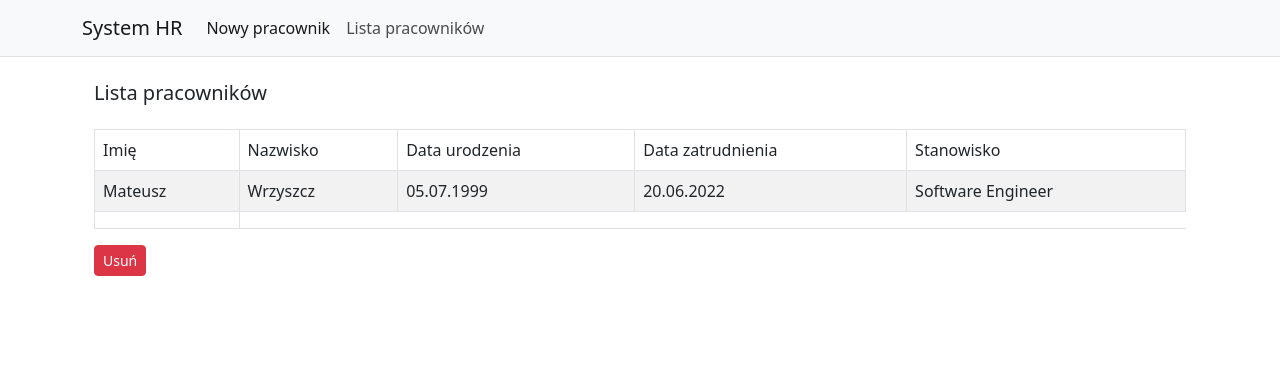
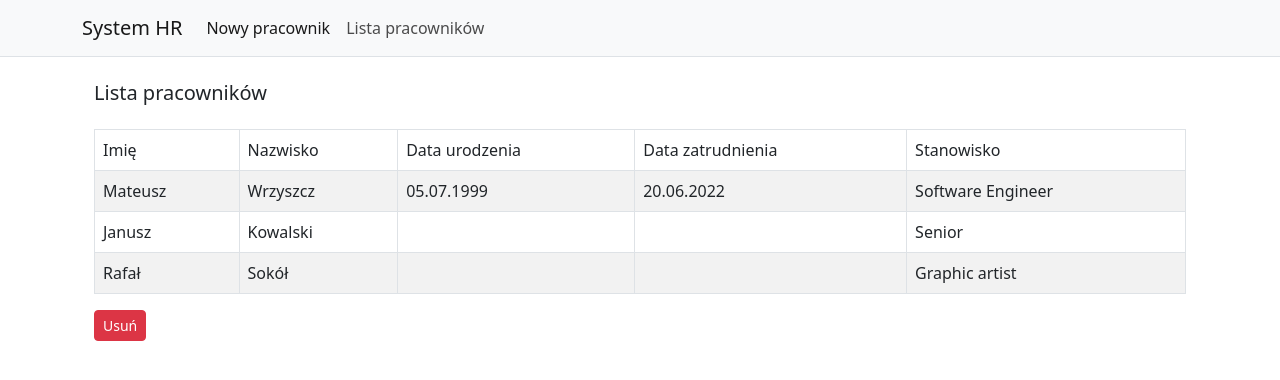
Before and after one commit to MateuszWrz/systemHR, an Angular app: page / in a window 1280 px wide. Both pictures are taken after a click on the link "Lista pracowników". Shown: the top 380 px of the page. Built offline with nearby package versions, Linux system fonts and the light colour scheme.

Commit message:
add function to add new employees

```diff
--- a/src/app/employees/employee-add/employee-add.component.html
+++ b/src/app/employees/employee-add/employee-add.component.html
@@ -4,32 +4,31 @@
     </div>
     <div class="col-md-6 mb-3 mt-2">
         <label for="floatingSelect">Imię</label>
-        <input type="text" class="form-control" id="floatingInput" placeholder="Imię">
+        <input type="text" class="form-control" id="floatingInput" placeholder="Imię" #nameEmployee>
 
     </div>
     <div class="col-md-6 mb-3">
         <label for="floatingSelect">Nazwisko</label>
-        <input type="text" class="form-control" id="floatingInput" placeholder="Nazwisko">
+        <input type="text" class="form-control" id="floatingInput" placeholder="Nazwisko" #surnameEmployee>
     </div>
     <div class="col-md-6 mb-3">
         <label for="floatingSelect">Data urodzenia</label>
-        <input class="form-control" id="floatingInput" placeholder="Data urodzenia">
+        <input class="form-control" id="floatingInput" placeholder="Data urodzenia" #birthEmployee>
 
     </div>
     <div class="col-md-6 mb-3">
         <label for="floatingSelect">Data zatrudnienia</label>
-        <input class="form-control" id="floatingInput" placeholder="Data zatrudnienia">
+        <input class="form-control" id="floatingInput" placeholder="Data zatrudnienia" #employmentEmployee>
 
     </div>
     <div class="col-md-6 mb-3">
         <label for="floatingSelect">Stanowisko</label>
-        <select class="form-select" id="floatingSelect" aria-label="Floating label select example">
+        <select class="form-select" id="floatingSelect" aria-label="Floating label select example" #contractEmployee>
             <option selected> Wybierz stanowisko</option>
             <option value="1">One</option>
             <option value="2">Two</option>
             <option value="3">Three</option>
         </select>
-
     </div>
     <div class="d-grid gap-2 d-md-flex">
         <button type="button" class="btn btn-success btn-sm" (click)="onAddEmployee()">Dodaj</button>
--- a/src/app/employees/employee-add/employee-add.component.ts
+++ b/src/app/employees/employee-add/employee-add.component.ts
@@ -1,13 +1,37 @@
-import { Component, OnInit } from '@angular/core';
+import { Component, OnInit, Input, ViewChild, ElementRef } from '@angular/core';
+import { Employee } from 'src/app/models/employee.model';
+import { EmployeeService } from 'src/app/services/employee.service';
 
 @Component({
   selector: 'app-employee-add',
   templateUrl: './employee-add.component.html',
   styleUrls: ['./employee-add.component.css'],
+  providers: [EmployeeService],
 })
 export class EmployeeAddComponent implements OnInit {
-  constructor() {}
+  @Input() employee: Employee[];
+  @ViewChild('nameEmployee') nameInputRef: ElementRef;
+  @ViewChild('surnameEmployee') surnameInputRef: ElementRef;
+  @ViewChild('birthEmployee') birthInputRef: ElementRef;
+  @ViewChild('employmentEmployee') employmentInputRef: ElementRef;
+  @ViewChild('contractEmployee') contractInputRef: ElementRef;
+  constructor(private employeeService: EmployeeService) {}
 
-  ngOnInit(): void {}
-  onAddEmployee() {}
+  ngOnInit() {}
+  onAddEmployee() {
+    const empName = this.nameInputRef.nativeElement.value;
+    const empSurname = this.surnameInputRef.nativeElement.value;
+    const empBirth = this.birthInputRef.nativeElement.value;
+    const empEmployment = this.employmentInputRef.nativeElement.value;
+    const empContract = this.contractInputRef.nativeElement.value;
+    const newEmployee = new Employee(
+      empName,
+      empSurname,
+      empBirth,
+      empEmployment,
+      empContract
+    );
+    this.employeeService.addEmployee(newEmployee);
+    console.log(newEmployee);
+  }
 }
--- a/src/app/employees/employees-list/employees-list.component.html
+++ b/src/app/employees/employees-list/employees-list.component.html
@@ -5,7 +5,7 @@
     <div class="table-wrapper mt-4">
         <table class="table table-striped table-bordered">
             <thead>
-                <tr *ngFor="let employeeEl of employees">
+                <tr>
                     <td>Imię</td>
                     <td>Nazwisko</td>
                     <td>Data urodzenia</td>
@@ -21,8 +21,12 @@
                     <td>20.06.2022</td>
                     <td>Software Engineer</td>
                 </tr>
-                <tr>
-                    <td></td>
+                <tr *ngFor="let employeeEl of employee">
+                    <td>{{employeeEl.name}}</td>
+                    <td>{{employeeEl.surname}}</td>
+                    <td>{{employeeEl.dateOfBirth}}</td>
+                    <td>{{employeeEl.dateOfEmployment}}</td>
+                    <td>{{employeeEl.contract}}</td>
                 </tr>
             </tbody>
         </table>
--- a/src/app/employees/employees-list/employees-list.component.ts
+++ b/src/app/employees/employees-list/employees-list.component.ts
@@ -9,11 +9,11 @@ import { EmployeeService } from 'src/app/services/employee.service';
   providers: [EmployeeService],
 })
 export class EmployeesListComponent implements OnInit {
-  employees: Employee[];
-  constructor(employeeService: EmployeeService) {
-    this.employees = employeeService.getEmployees();
-    console.log(employeeService);
+  employee: Employee[];
+  constructor(private employeeService: EmployeeService) {}
+
+  ngOnInit() {
+    this.employee = this.employeeService.getEmployees();
+    console.log(this.employee);
   }
-
-  ngOnInit() {}
 }
--- a/src/app/header/header.component.ts
+++ b/src/app/header/header.component.ts
@@ -7,7 +7,6 @@ import { Component, EventEmitter, OnInit, Output } from '@angular/core';
 })
 export class HeaderComponent implements OnInit {
   @Output() featureSelected = new EventEmitter<string>();
-
   constructor() {}
   ngOnInit(): void {}
 
--- a/src/app/services/employee.service.ts
+++ b/src/app/services/employee.service.ts
@@ -1,11 +1,10 @@
 import { EventEmitter, Injectable } from '@angular/core';
-import { Observable } from 'rxjs';
 import { Employee } from '../models/employee.model';
 
 @Injectable()
 export class EmployeeService {
-  employeeSelected = new EventEmitter<Employee>();
-
+  // employeeSelected = new EventEmitter<Employee>();
+  employeeAdd = new EventEmitter<Employee[]>();
   private employees: Employee[] = [
     new Employee(
       'Janusz',
@@ -16,10 +15,23 @@ export class EmployeeService {
       //   new Date(2021, 7, 21),
       'Senior'
     ),
+    new Employee(
+      'Rafał',
+      'Sokół',
+      null,
+      null,
+      // new Date(1973, 9, 10),
+      // new Date(2021, 7, 21),
+      'Graphic artist'
+    ),
   ];
 
-  constructor() {}
   getEmployees() {
     return this.employees.slice();
   }
+
+  addEmployee(employee: Employee) {
+    this.employees.push(employee);
+    this.employeeAdd.emit(this.employees.slice());
+  }
 }
```
